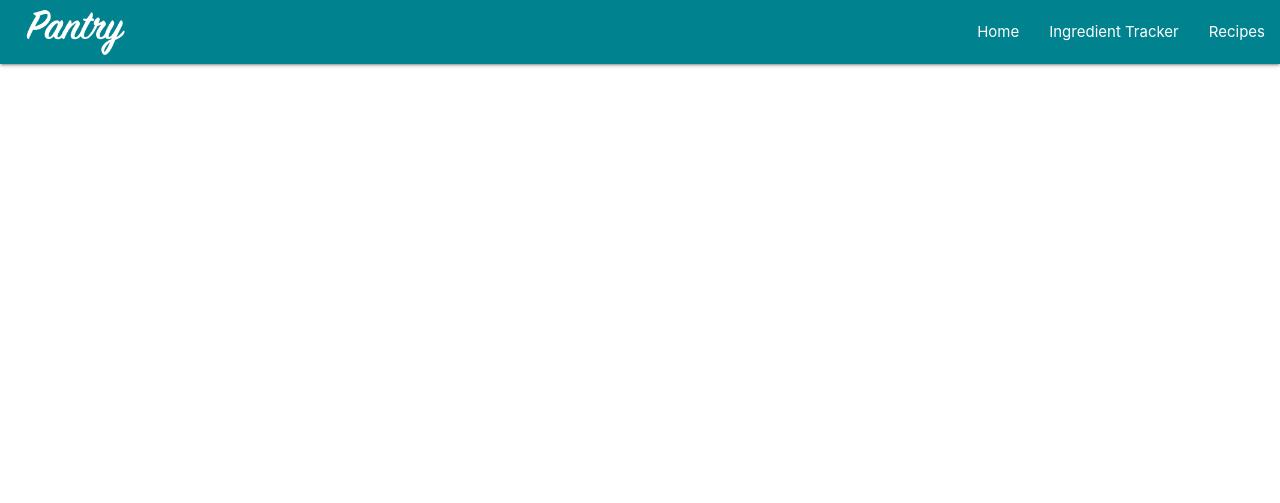
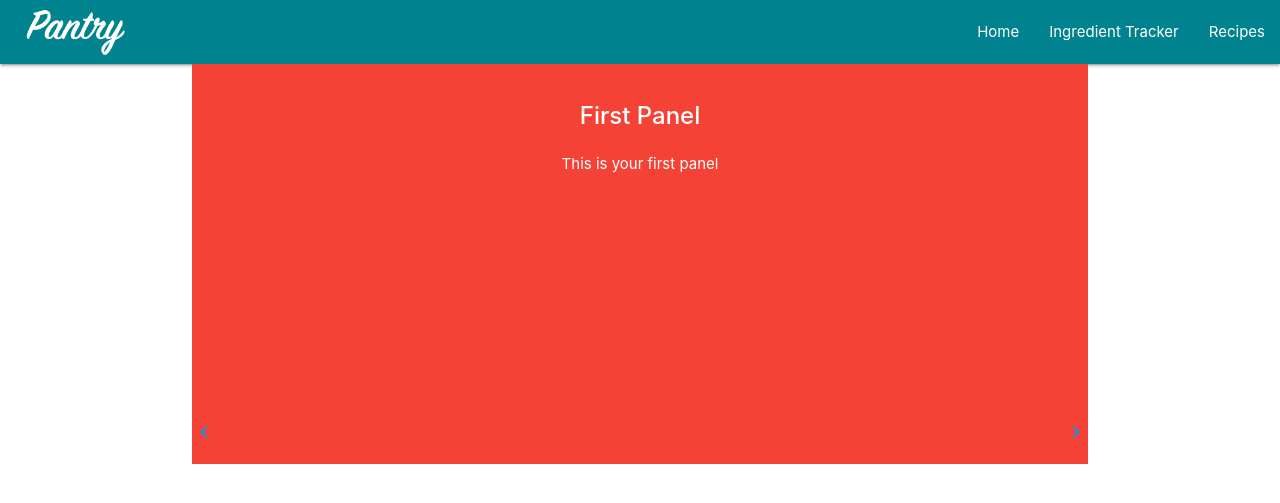
Before and after one commit to mattmagnotta/Project-Pantry, a Django app: page / in a window 1280 px wide. Shown: the top 503 px of the page. Run offline with Django 3.2, Linux system fonts and the light colour scheme.

Commit message:
pushing before i ruin this

```diff
--- a/pantryproj/pantryapp/models.py
+++ b/pantryproj/pantryapp/models.py
@@ -16,6 +16,7 @@ class Ingredient(models.Model):
 
     def __str__(self):
         return self.name
+
 
 
 
--- a/pantryproj/pantryapp/templates/pantryapp/base.html
+++ b/pantryproj/pantryapp/templates/pantryapp/base.html
@@ -50,6 +50,14 @@
 
           var elems_tooltipped = document.querySelectorAll('.tooltipped');
           var instances = M.Tooltip.init(elems_tooltipped, {});
+
+          var elems_carousel = document.querySelectorAll('.carousel');
+          var instances = M.Carousel.init(elems_carousel, {});
+
+          var instance = M.Carousel.init({
+              fullWidth: true,
+              indicators: true
+            });
         });
     </script>
 </body>
--- a/pantryproj/pantryapp/templates/pantryapp/index.html
+++ b/pantryproj/pantryapp/templates/pantryapp/index.html
@@ -1,5 +1,41 @@
 {% extends 'pantryapp/base.html' %}
 
 {% block content %}
+<!-- <div class="carousel carousel-slider">
+  <a class="carousel-item" href="#one!"><img src="https://lorempixel.com/800/400/food/1"></a>
+  <a class="carousel-item" href="#two!"><img src="https://lorempixel.com/800/400/food/2"></a>
+  <a class="carousel-item" href="#three!"><img src="https://lorempixel.com/800/400/food/3"></a>
+  <a class="carousel-item" href="#four!"><img src="https://lorempixel.com/800/400/food/4"></a>
+</div> -->
+<div class="container">
+  <div class="carousel carousel-slider center " data-indicators="true">
+    <div class="carousel-fixed-item center middle-indicator">
+     <div class="left">
+      <a href="Previo" class="movePrevCarousel middle-indicator-text waves-effect waves-light content-indicator"><i class="material-icons left  middle-indicator-text">chevron_left</i></a>
+     </div>
+
+     <div class="right">
+     <a href="Siguiente" class=" moveNextCarousel middle-indicator-text waves-effect waves-light content-indicator"><i class="material-icons right middle-indicator-text">chevron_right</i></a>
+     </div>
+    </div>
+    <div class="carousel-item red white-text" href="#one!">
+      <h2>First Panel</h2>
+      <p class="white-text">This is your first panel</p>
+    </div>
+    <div class="carousel-item amber white-text" href="#two!">
+      <h2>Second Panel</h2>
+      <p class="white-text">This is your second panel</p>
+    </div>
+    <div class="carousel-item green white-text" href="#three!">
+      <h2>Third Panel</h2>
+      <p class="white-text">This is your third panel</p>
+    </div>
+    <div class="carousel-item blue white-text" href="#four!">
+      <h2>Fourth Panel</h2>
+      <p class="white-text">This is your fourth panel</p>
+    </div>
+  </div>
+
+</div>
 
 {% endblock %}
--- a/pantryproj/pantryapp/templates/pantryapp/ingredients.html
+++ b/pantryproj/pantryapp/templates/pantryapp/ingredients.html
@@ -43,7 +43,8 @@
     </table>
     <hr>
     <div id="button_div">
-        <button id="clear_ingredients" class="btn-floating tooltipped" data-position="bottom" data-tooltip="clear all"><i class="material-icons">clear</i></button>
+        <a class="btn-floating tooltipped" href="{% url 'pantryapp:clear_table' %}" id="clear_table" class="btn-floating tooltipped" data
+        position="bottom" data-tooltip="clear all"><i class="material-icons">clear</i></a>
         <button id="get_recipes" class='btn teal'>Get Recipes</button>
     </div>
 </div>
--- a/pantryproj/pantryapp/urls.py
+++ b/pantryproj/pantryapp/urls.py
@@ -6,4 +6,5 @@ urlpatterns = [
   path('', views.index, name='index'),
   path('ingredients/', views.ingredients, name='ingredients'),
   path('save_ingredient/', views.save_ingredient, name='save_ingredient'),
+  path('clear_table/', views.clear_table, name='clear_table')
 ]
--- a/pantryproj/pantryapp/views.py
+++ b/pantryproj/pantryapp/views.py
@@ -16,7 +16,6 @@ def index(request):
 
 # @login_required
 def ingredients(request):
-    # ingredients = Ingredient.objects.all()
     ingredients = request.user.ingredients.all()
     print(ingredients)
     context = {
@@ -30,12 +29,11 @@ def save_ingredient(request):
     print(request.POST)
     ingredient_name = request.POST['ingredient_name']
     ingredient_quantity = request.POST['ingredient_quantity']
-    print('*'*100)
-    print(ingredient_name)
-    print('*'*100)
-    # use requests to ask api for the ingredient price
-    price_request = requests.get('https://api.spoonacular.com/recipes/findByIngredients?ingredients=apples')
-    print(price_request)
     ingredient = Ingredient(name=ingredient_name, quantity=ingredient_quantity, user=request.user)
     ingredient.save()
     return HttpResponseRedirect(reverse('pantryapp:ingredients'))
+
+def clear_table(request):
+    ingredients = request.user.ingredients.all()
+    ingredients.delete()
+    return HttpResponseRedirect(reverse('pantryapp:ingredients'))
```
Also changed, not shown: pantryproj/db.sqlite3.
